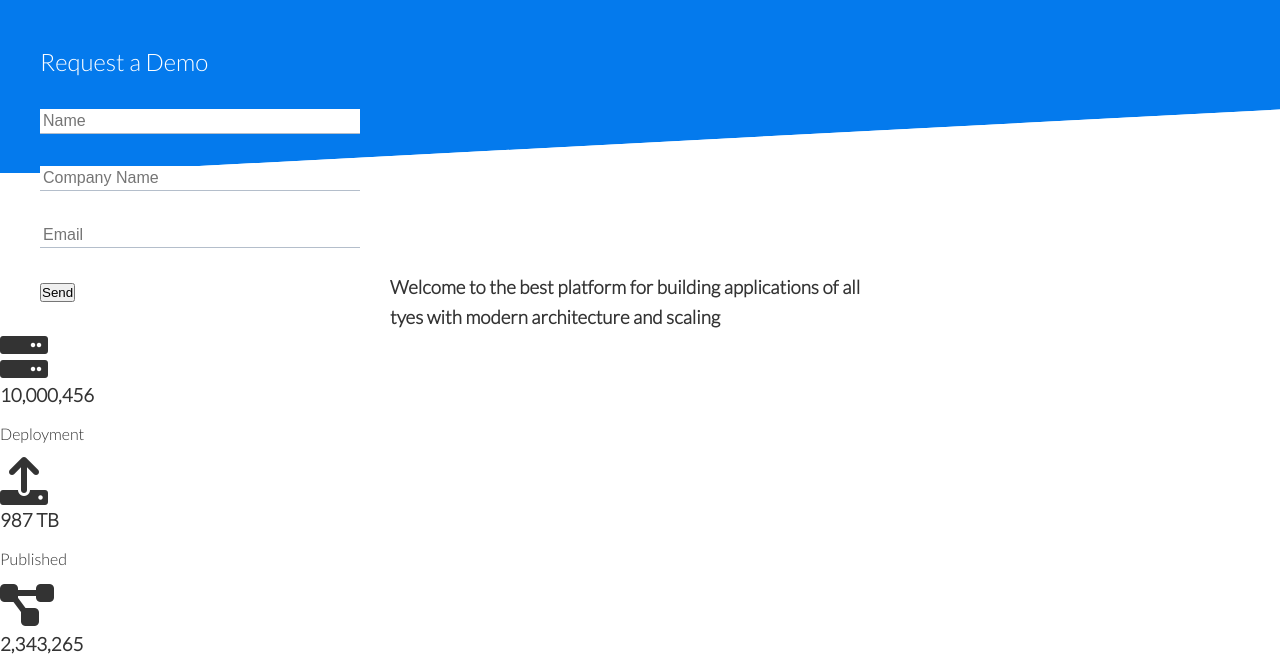
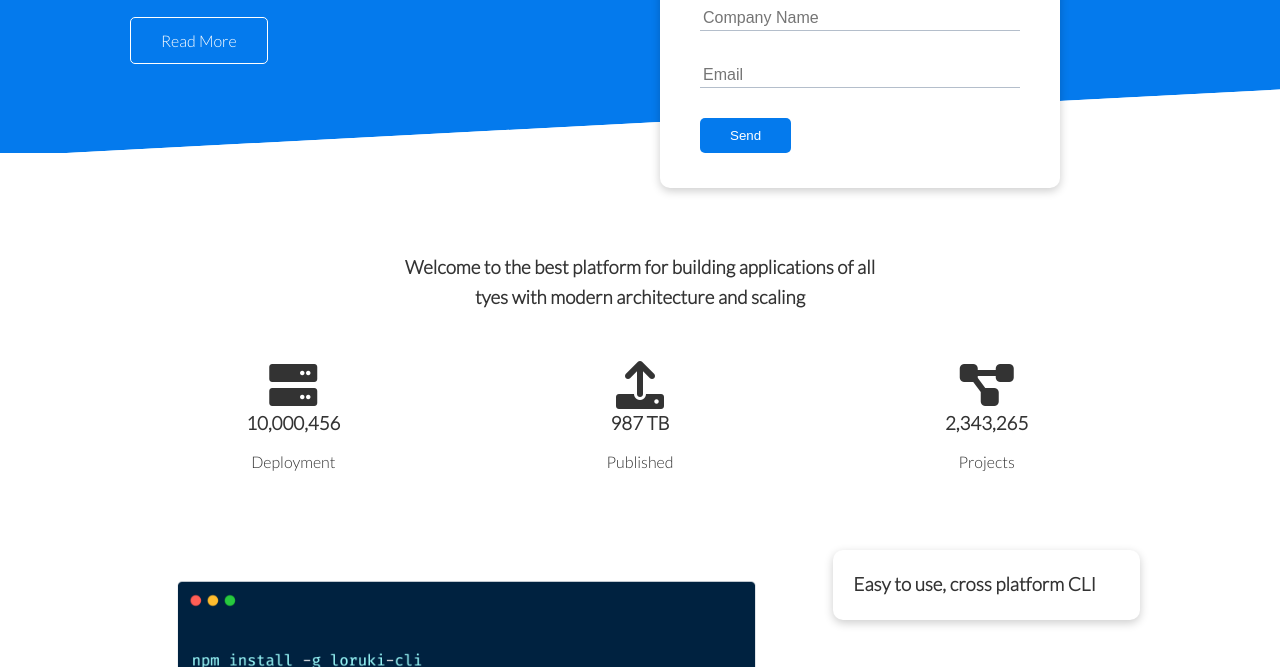
Before and after one commit to Yuusuf396/Loruki, a plain HTML site: page index.html in a window 1280 px wide. Shown: the part 317-984 px from the top of the page. Drawn offline with Linux system fonts and the light colour scheme.

Commit message:
second  commit

```diff
--- a/index.html
+++ b/index.html
@@ -4,7 +4,7 @@
     <meta charset="UTF-8">
     <meta http-equiv="X-UA-Compatible" content="IE=edge">
     <meta name="viewport" content="width=device-width, initial-scale=1.0">
-    <link rel="stylesheet" href="css/utitities.css">
+    <link rel="stylesheet" href="css/utilities.css">
     <link rel="stylesheet" href=css/style.css  >
     <link
     rel="stylesheet"
```
